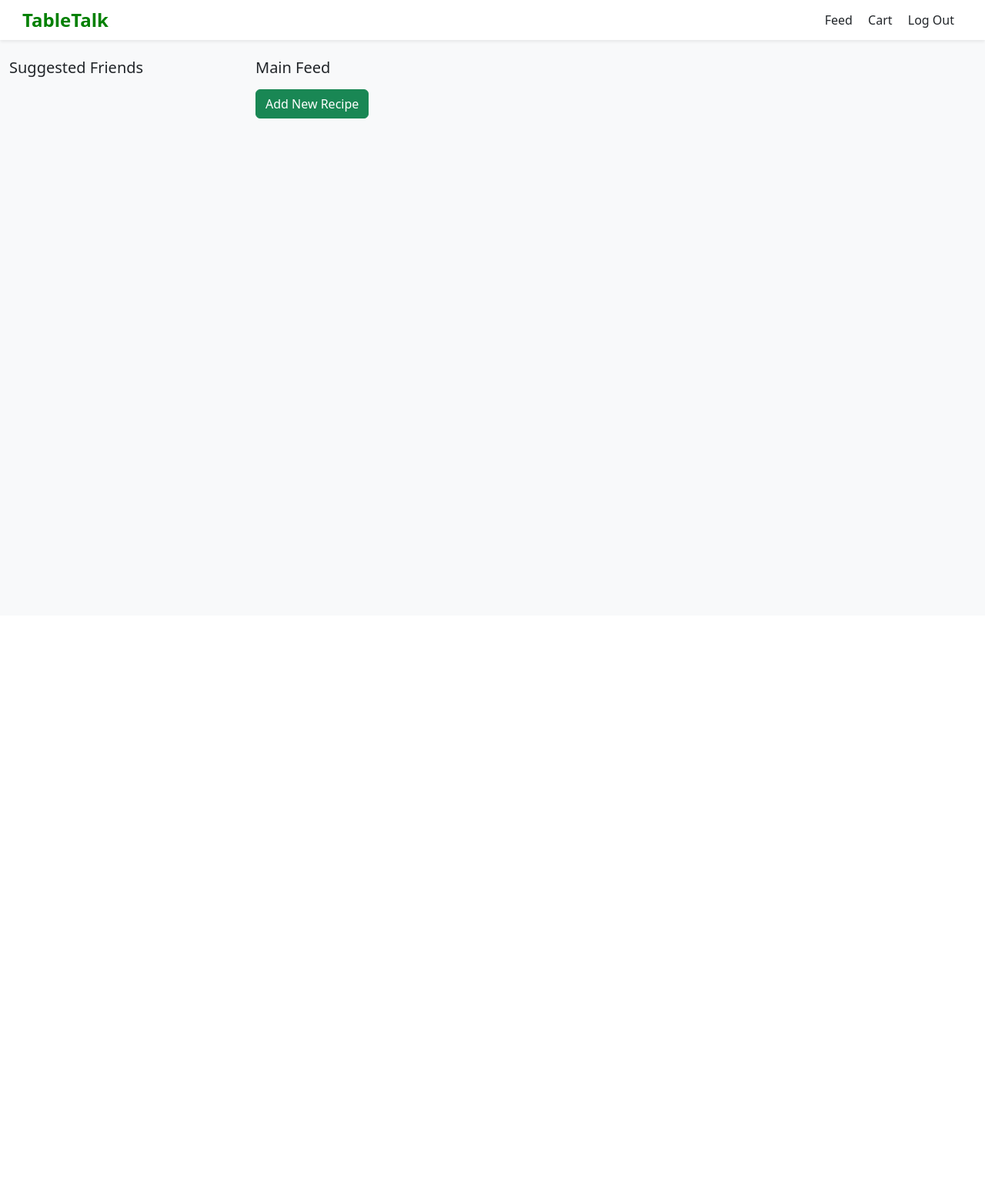
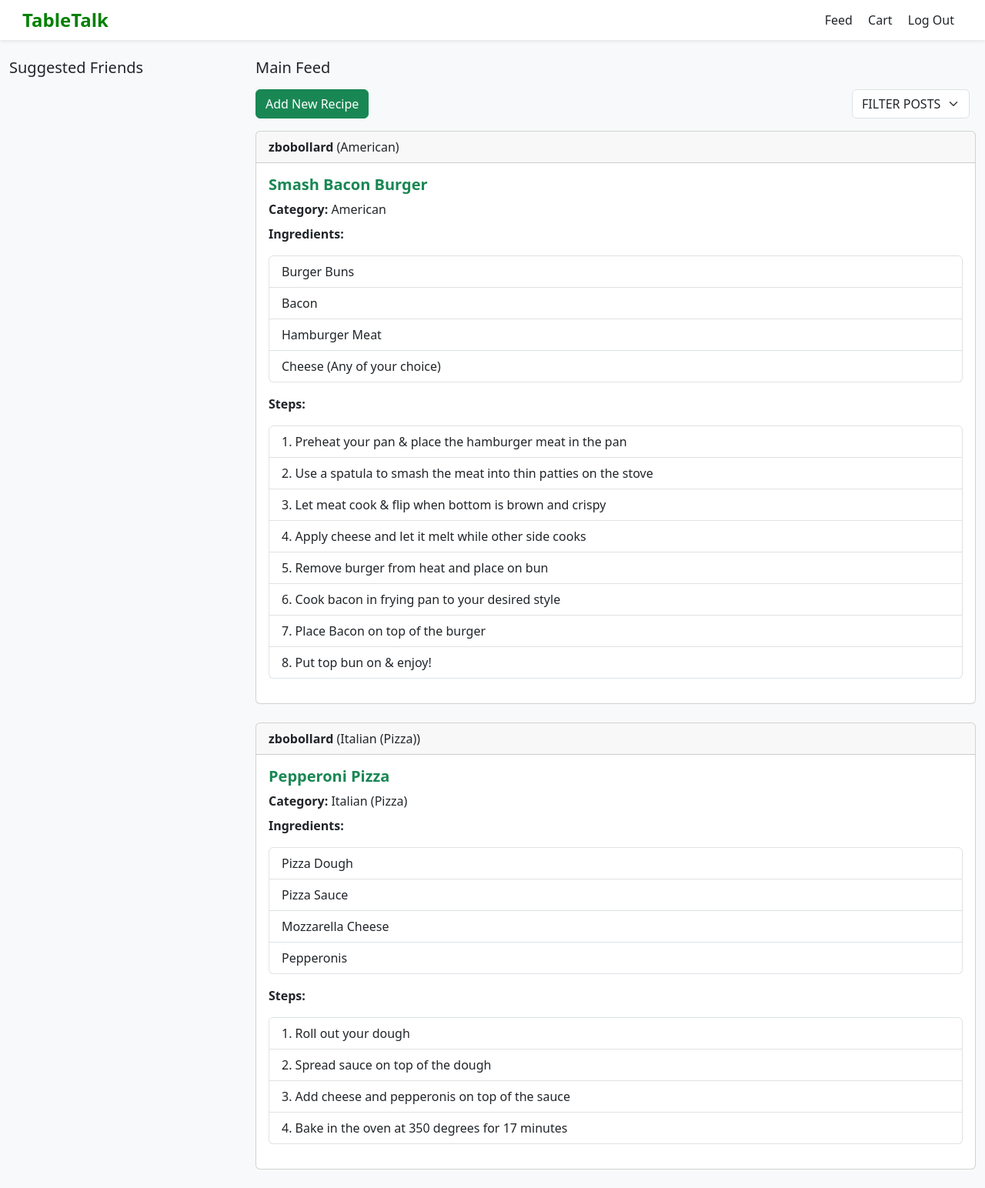
Before and after one commit to IWU-CS253/TableTalk, a Flask app: page /show_feed in a window 1280 px wide. Shown: the whole page at 77% size. Before the commit the page ends 154 px from the top, so only its background shows below. Run offline with Flask 3, Linux system fonts and the light colour scheme; a user stored in the database is signed in; data comes from the database, SQL or seed files in the repository.

Commit message:
Main Feed Work (Jillian)

```diff
--- a/app.py
+++ b/app.py
@@ -112,9 +112,9 @@ def register_user():
 def show_feed():
     if 'username' in session:
         db = get_db()
-        cur = db.execute('SELECT id, title FROM posts ORDER BY id DESC')
+        cur = db.execute('SELECT * FROM posts ORDER BY id DESC')
         feed = cur.fetchall()
-        return render_template('main_feed.html', feed=feed)
+        return render_template('main_feed.html', posts=feed)
     else:
         flash("Please log in to view the feed", "error")
         return render_template('login.html')
@@ -151,8 +151,10 @@ def submit_recipe():
     if 'username' in session:
         title = request.form['title']
         category = request.form['category']
-        content = request.form['content']
+        ingredients = request.form['ingredients']
+        steps = request.form['steps']
         username = session['username']
+
 
         db = get_db()
         cur = db.execute('SELECT id FROM users WHERE username = ?', [username])
@@ -160,8 +162,8 @@ def submit_recipe():
 
         if user:
             user_id = user['id']
-            db.execute('INSERT INTO posts (title, category, content, author, user_id) VALUES (?, ?, ?, ?, ?)',
-                       [title, category, content, username, user_id])
+            db.execute('INSERT INTO posts (title, category, ingredients, steps, username, user_id) VALUES (?, ?, ?, ?, ?, ?)',
+                       [title, category,ingredients, steps, username, user_id])
             db.commit()
 
             flash("Recipe added successfully!", "info")
@@ -172,6 +174,8 @@ def submit_recipe():
     else:
         flash("Please log in to submit a recipe", "error")
         return redirect(url_for('login'))
+
+
 @app.route('/add_appliance', methods=['POST'])
 def add_appliance():
     if "appliance" in request.form and "username" in session:
@@ -183,6 +187,32 @@ def add_appliance():
         print_flashes()
         return redirect(url_for('show_feed'))
 
+
+@app.route('/delete_post/<int:post_id>', methods=['GET', 'POST'])
+def delete_post(post_id):
+    if 'username' in session:
+        db = get_db()
+        db.execute('DELETE FROM posts WHERE id = ? AND username = ?', [post_id, session['username']])
+        db.commit()
+        flash("Post deleted successfully", "info")
+    return redirect(url_for('show_feed'))
+
+@app.route('/edit_post', methods=['POST'])
+def edit_post():
+    post_id = request.form['id']
+    title = request.form['title']
+    category = request.form['category']
+    ingredients = request.form['ingredients']
+    steps = request.form['steps']
+
+    db = get_db()
+
+    # Optional: verify user owns the post
+    db.execute("""UPDATE posts SET title = ?, category = ?, ingredients = ?, steps = ? WHERE id = ? AND username = ?""",
+               (title, category, ingredients, steps, post_id, session['username']))
+    db.commit()
+    return redirect(url_for('show_feed'))
+
 @app.route('/logout', methods=['GET', 'POST'])
 def logout():
     session['username'] = None
--- a/templates/main_feed.html
+++ b/templates/main_feed.html
@@ -3,7 +3,7 @@
 {% block content %}
 <div class="container-fluid mt-4">
   <div class="row">
-        <! Sidebar for Friends>
+    <! Sidebar for Friend Cards>
     <div class="col-md-3">
       <h5 class="mb-3">Suggested Friends</h5>
       <ul class="list-group">
@@ -16,26 +16,14 @@
       </ul>
     </div>
 
-        <! Main Feed>
+    <! Main Feed Section>
     <div class="col-md-9">
       <h5 class="mb-3">Main Feed</h5>
+      <div class="d-flex justify-content-between align-items-center mb-3">
+
         <button type="button" class="btn btn-success" data-bs-toggle="modal" data-bs-target="#recipeModal">Add New Recipe</button>
-
-
-            {% for post in posts %}
-            <div class="card mb-4">
-                <div class="card-header">
-                    <strong>{{ post.author }}</strong> ({{ post.category }})
-                </div>
-                <div class="card-body">
-
-
-                    <! I think this is where we will enter the recipe information>
-
-
-                    <! Filter Dropdown>
-                    <select class="form-select w-auto">
-                        <option selected>STYLE...</option>
+        <select class="form-select w-auto me-2">
+          <option selected>FILTER POSTS</option>
           <option>American</option>
           <option>Chinese</option>
           <option>Greek</option>
@@ -47,27 +35,75 @@
           <option>Other</option>
         </select>
       </div>
+
+      <! Display all the posts in the database>
+      {% for post in posts %}
+      <div class="card mb-4">
+        <div class="card-header">
+          <strong>{{ post.username }}</strong> ({{ post.category }})
+        </div>
+        <div class="card-body">
+          <h5 class="card-title text-success fw-bold">{{ post.title }}</h5>
+          <div class="mb-2"><strong>Category:</strong> {{ post.category }}</div>
+
+          <! Display all the Ingredients>
+          <p><strong>Ingredients:</strong></p>
+          <ul class="list-group mb-3">
+            {% for ingredient in post.ingredients.split('\n') %}
+            <li class="list-group-item">{{ ingredient }}</li>
+            {% endfor %}
+          </ul>
+
+          <! Display all the Steps>
+          <p><strong>Steps:</strong></p>
+          <ol class="list-group list-group-numbered mb-3">
+            {% for step in post.steps.split('\n') %}
+            <li class="list-group-item">{{ step }}</li>
+            {% endfor %}
+          </ol>
+
+          <! Enable edit and delete buttons IF AND ONLY IF the user logged in owns that post>
+          {% if post.username == session['username'] %}
+          <div class="mt-2">
+              <! Delete Button>
+            <form method="POST" action="{{ url_for('delete_post', post_id=post.id) }}" style="display:inline;">
+              <button type="submit" class="btn btn-danger btn-sm">Delete</button>
+            </form>
+
+              <! Edit Button>
+            <button type="button"
+                    class="btn btn-warning btn-sm"
+                    data-bs-toggle="modal"
+                    data-bs-target="#editModal"
+                    data-id="{{ post.id }}"
+                    data-title="{{ post.title }}"
+                    data-category="{{ post.category }}"
+                    data-ingredients="{{ post.ingredients | escape }}"
+                    data-steps="{{ post.steps | escape }}">
+              Edit</button>
+          </div>
+          {% endif %}
+        </div>
       </div>
       {% endfor %}
 
-
-
-            <! Recipe modal to add recipies in the feed posts>
+      <! Adding a new recipe to database modal>
       <div class="modal fade" id="recipeModal" tabindex="-1" aria-labelledby="recipeModalLabel" aria-hidden="true">
         <div class="modal-dialog">
           <div class="modal-content">
-
             <form method="POST" action="{{ url_for('submit_recipe') }}">
               <div class="modal-header">
                 <h5 class="modal-title" id="recipeModalLabel">New Recipe Card</h5>
               </div>
+              <div class="modal-body">
 
-
-                    <div class="modal-body">
+                  <! Users insert their own recipe titel>
                 <div class="mb-3">
                   <label for="recipeTitle" class="form-label">Title</label>
                   <input type="text" class="form-control" id="recipeTitle" name="title" required>
                 </div>
+
+                  <! Enable labeling to later filter posts by>
                 <div class="mb-3">
                   <label for="recipeCategory" class="form-label">Category</label>
                   <select class="form-select" id="recipeCategory" name="category" required>
@@ -83,11 +119,21 @@
                     <option>Other</option>
                   </select>
                 </div>
+
+                  <! Insert ingredients>
                 <div class="mb-3">
-                        <label for="recipeContent" class="form-label">Recipe Steps</label>
-                        <textarea class="form-control" id="recipeContent" name="content" rows="4" required></textarea>
+                  <label for="recipeIngredients" class="form-label">Ingredients</label>
+                  <textarea class="form-control" id="recipeIngredients" name="ingredients" rows="3" required></textarea>
+                </div>
+
+                  <! Insert Steps>
+                <div class="mb-3">
+                  <label for="recipeSteps" class="form-label">Steps</label>
+                  <textarea class="form-control" id="recipeSteps" name="steps" rows="5" required></textarea>
                 </div>
               </div>
+
+                <! Submit button section>
               <div class="modal-footer">
                 <button type="submit" class="btn btn-success">Post Recipe</button>
               </div>
@@ -96,9 +142,68 @@
         </div>
       </div>
 
-
+      <! Ability to edit the modal and have it fully filled when you start editing>
+      <! I (Jillian) had to look up some help from last exercise and on online to fix bugs for this>
+      <! This is essentially the exact same set up as the original insert modal but will be filled with the pre-existing database information>
+      <div class="modal fade" id="editModal" tabindex="-1" aria-labelledby="editModalLabel" aria-hidden="true">
+        <div class="modal-dialog">
+          <div class="modal-content">
+            <form method="POST" action="{{ url_for('edit_post') }}">
+              <div class="modal-header">
+                <h5 class="modal-title" id="editModalLabel">Edit Recipe</h5>
+              </div>
+              <div class="modal-body">
+                <input type="hidden" name="id" id="edit-id">
+                <div class="mb-3">
+                  <label for="edit-title" class="form-label">Title</label>
+                  <input type="text" class="form-control" id="edit-title" name="title" required>
+                </div>
+                <div class="mb-3">
+                  <label for="edit-category" class="form-label">Category</label>
+                  <select class="form-select" id="edit-category" name="category" required>
+                    <option>American</option>
+                    <option>Chinese</option>
+                    <option>Greek</option>
+                    <option>Indian</option>
+                    <option>Italian (Pizza)</option>
+                    <option>Italian (Pasta)</option>
+                    <option>Mexican</option>
+                    <option>Seafood</option>
+                    <option>Other</option>
+                  </select>
+                </div>
+                <div class="mb-3">
+                  <label for="edit-ingredients" class="form-label">Ingredients</label>
+                  <textarea class="form-control" id="edit-ingredients" name="ingredients" rows="3" required></textarea>
+                </div>
+                <div class="mb-3">
+                  <label for="edit-steps" class="form-label">Steps</label>
+                  <textarea class="form-control" id="edit-steps" name="steps" rows="5" required></textarea>
+                </div>
+              </div>
+              <div class="modal-footer">
+                <button type="submit" class="btn btn-primary">Update Recipe</button>
+              </div>
+            </form>
+          </div>
+        </div>
+      </div>
 
     </div>
   </div>
 </div>
+
+<! Section to have the edit modal be fully filled in with the pre-existing database information for users if permission is allowed>
+<! I (Jillian) had to look up some help from last exercise and on online to fix bugs for this>
+<script>
+  const editModal = document.getElementById('editModal');
+  editModal.addEventListener('show.bs.modal', function (event) {
+    const button = event.relatedTarget;
+    document.getElementById('edit-id').value = button.getAttribute('data-id');
+    document.getElementById('edit-title').value = button.getAttribute('data-title');
+    document.getElementById('edit-category').value = button.getAttribute('data-category');
+    document.getElementById('edit-ingredients').value = button.getAttribute('data-ingredients');
+    document.getElementById('edit-steps').value = button.getAttribute('data-steps');});
+</script>
+
 {% endblock %}
```
Also changed, not shown: tabletalk.db. Lines whose indentation alone changed are shown as unchanged.
